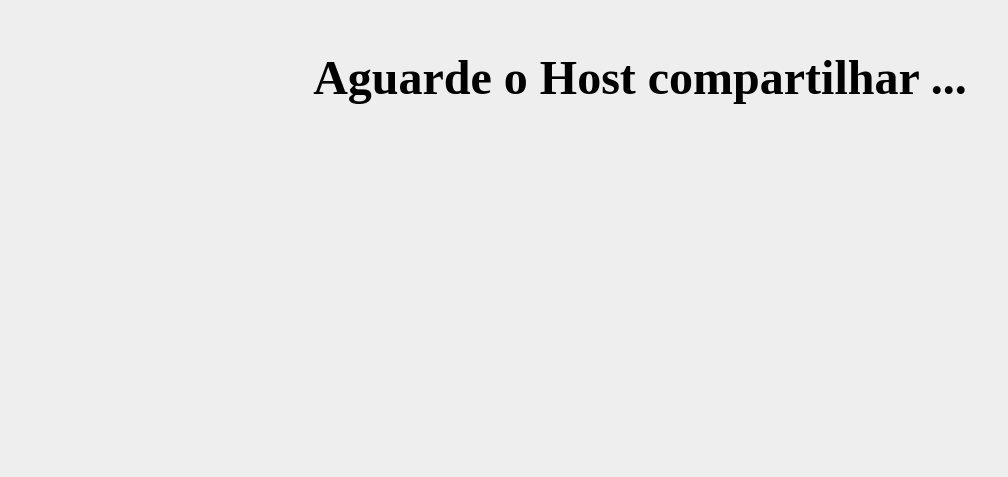
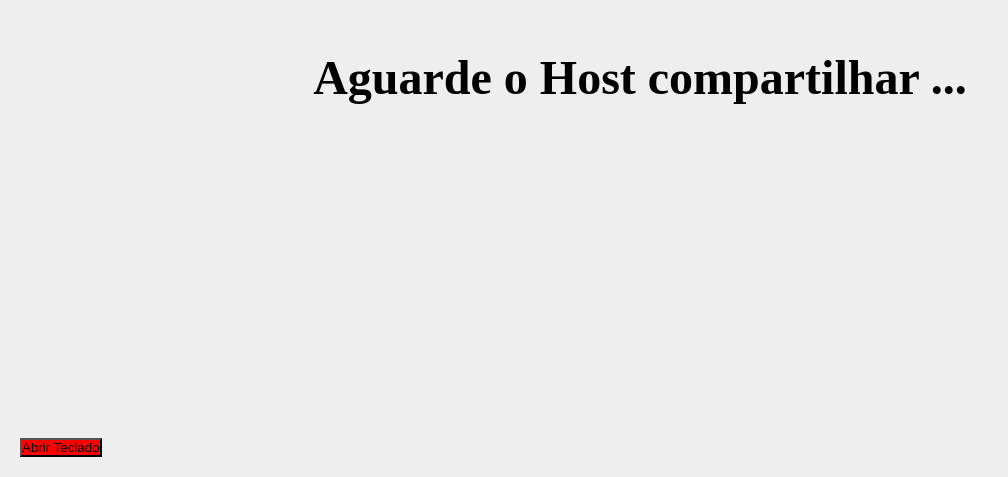
Before and after one commit to Allisson100/clientRemote-front, a React (Vite) app: page /#/client/1 in a window 1280 px wide. Shown: the part 323-800 px from the top of the page, without its empty margins (0-1008 px from the left). Built offline with nearby package versions, Linux system fonts and the light colour scheme; no server answers.

Commit message:
ngrokDois

```diff
--- a/src/page/Client/index.jsx
+++ b/src/page/Client/index.jsx
@@ -3,7 +3,7 @@ import { useState } from "react";
 import { useNavigate, useParams } from "react-router-dom";
 import { io } from "socket.io-client";
 
-const socket = io("https://e798-177-72-141-202.ngrok-free.app", {
+const socket = io("https://ed8b-177-72-141-202.ngrok-free.app", {
   transports: ["websocket", "polling"],
   reconnectionAttempts: 5,
   reconnectionDelay: 1000,
@@ -60,7 +60,6 @@ export default function Client() {
     inputField.style.pointerEvents = "none";
     document.body.appendChild(inputField);
     inputField.focus();
-    setIsKeyboardOpen(true);
 
     // Enviar evento para o backend
     socket.emit("keyboardEvent", { action: "openKeyboard" });
@@ -133,6 +132,16 @@ export default function Client() {
   useEffect(() => {
     let lastTouchTime = 0;
     const doubleTapThreshold = 300; // Intervalo máximo entre toques em milissegundos
+
+    const checkIfMobile = () => {
+      if (window.innerWidth <= 1500) {
+        setIsMobile(true);
+      } else {
+        setIsMobile(false);
+      }
+    };
+
+    checkIfMobile();
 
     const handleTouchStart = (event) => {
       const currentTime = new Date().getTime();
@@ -211,16 +220,6 @@ export default function Client() {
         socket.emit("keyboard-type", key);
       }
     };
-
-    const checkIfMobile = () => {
-      if (window.innerWidth <= 768) {
-        setIsMobile(true);
-      } else {
-        setIsMobile(false);
-      }
-    };
-
-    checkIfMobile();
 
     window.addEventListener("resize", checkIfMobile);
     window.addEventListener("keydown", handleKeyDown);
@@ -309,10 +308,15 @@ export default function Client() {
         </div>
       )}
 
-      {isMobile && !isKeyboardOpen && (
+      {isMobile && (
         <button
           onClick={openMobileKeyboard}
-          style={{ position: "absolute", bottom: "20px", left: "20px" }}
+          style={{
+            position: "absolute",
+            bottom: "20px",
+            left: "20px",
+            backgroundColor: "red",
+          }}
         >
           Abrir Teclado
         </button>
```
